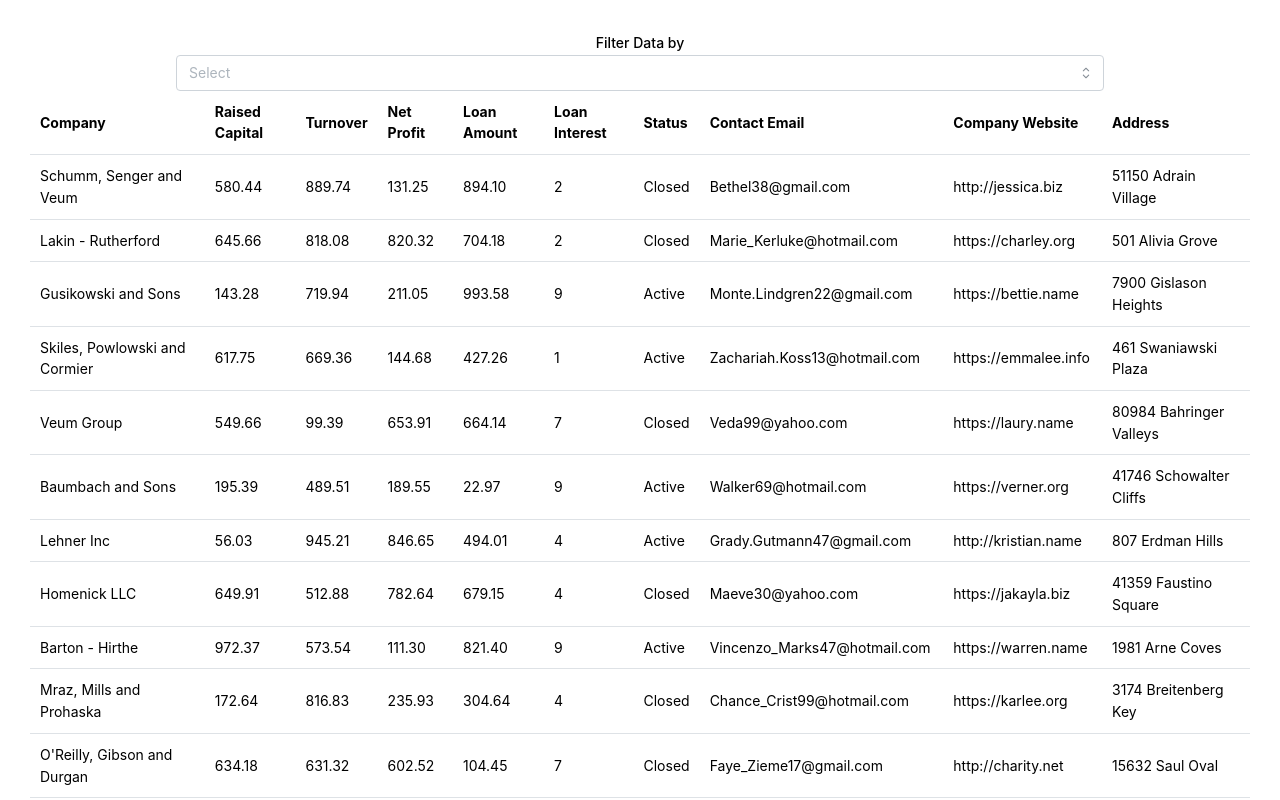
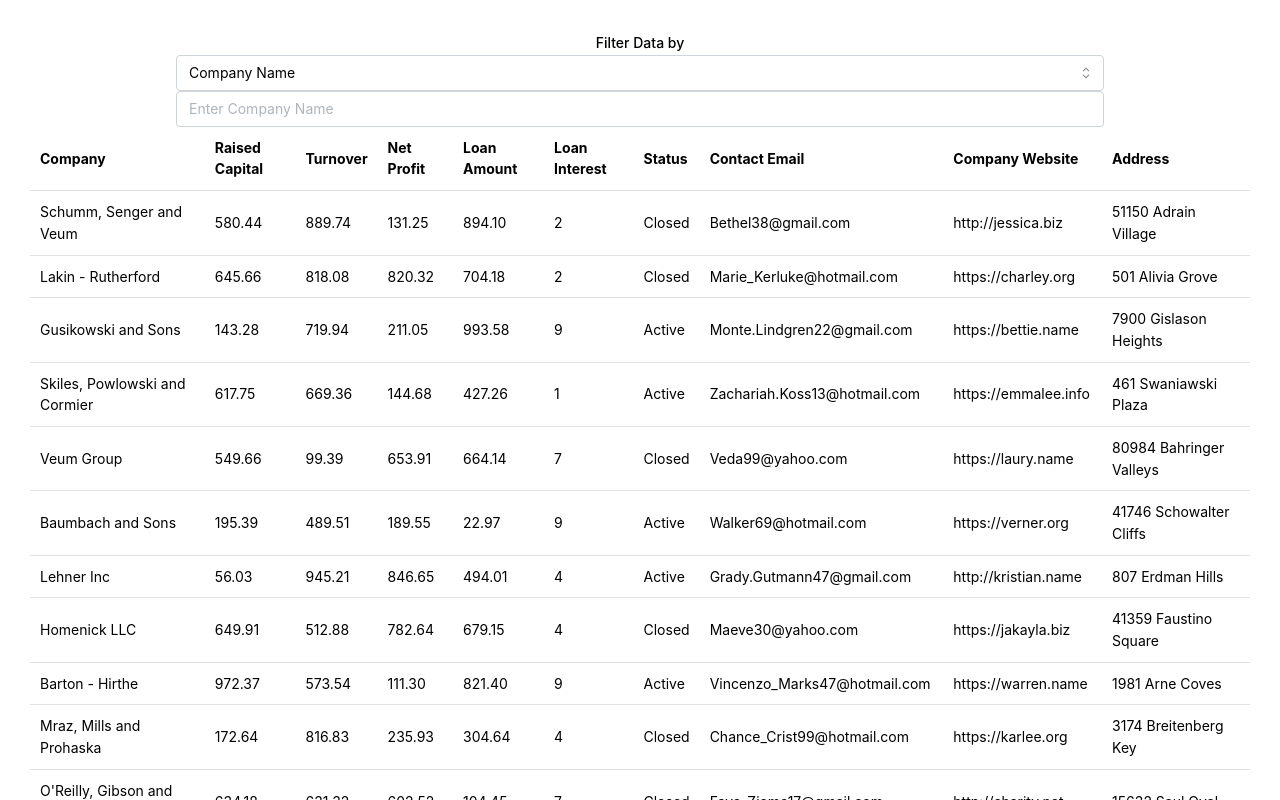
Before and after one commit to kshivam99/findash, a React (Create React App) app: page / in a window 1280 px wide. Shown: the top 800 px of the page. Built offline with nearby package versions, Linux system fonts and the light colour scheme.

Commit message:
filter ui

```diff
--- a/src/components/Filter.tsx
+++ b/src/components/Filter.tsx
@@ -1,19 +1,61 @@
-import { Container, Select } from "@mantine/core";
-import React from "react";
+import { Container, RangeSlider, Select, TextInput } from "@mantine/core";
+import React, { useState } from "react";
 import { FinData } from "../types";
+
+const OPTIONS = [
+  "Company Name",
+  "Address",
+  "Registration Date",
+  "Number Of Employees",
+  "Raised Capital",
+  "Turnover",
+  "Net Profit",
+  "Contact Number",
+  "Contact Email",
+  "Company Website",
+  "Loan Amount",
+  "Loan Interest",
+  "Account Status",
+];
+
+const RangeKeys = [
+  "Raised Capital",
+  "Turnover",
+  "Net Profit",
+  "Loan Amount",
+  "Loan Interest",
+];
 
 function Filter({
   setFilteredData,
 }: {
   setFilteredData: React.Dispatch<React.SetStateAction<FinData[]>>;
 }) {
+  const [filterKey, setFilterKey] = useState<string>("Company Name");
+  const [rangeValue, setRangeValue] = useState<[number, number]>([0, 1000]);
+  const [searchInput, setSearchInput] = useState<string>("");
+  const isRangeFilter = RangeKeys.includes(filterKey);
+
   return (
     <Container>
       <Select
         label="Filter Data by"
         placeholder="Select"
-        data={["React", "Angular", "Vue", "Svelte"]}
+        data={OPTIONS}
+        defaultValue="Company Name"
+        searchable
+        searchValue={filterKey}
+        onSearchChange={setFilterKey}
       />
+      {isRangeFilter ? (
+        <RangeSlider min={0} max={10000000} value={rangeValue} onChange={setRangeValue} />
+      ) : (
+        <TextInput
+          placeholder={`Enter ${filterKey}`}
+          value={searchInput}
+          onChange={(event) => setSearchInput(event.currentTarget.value)}
+        />
+      )}
     </Container>
   );
 }
```
